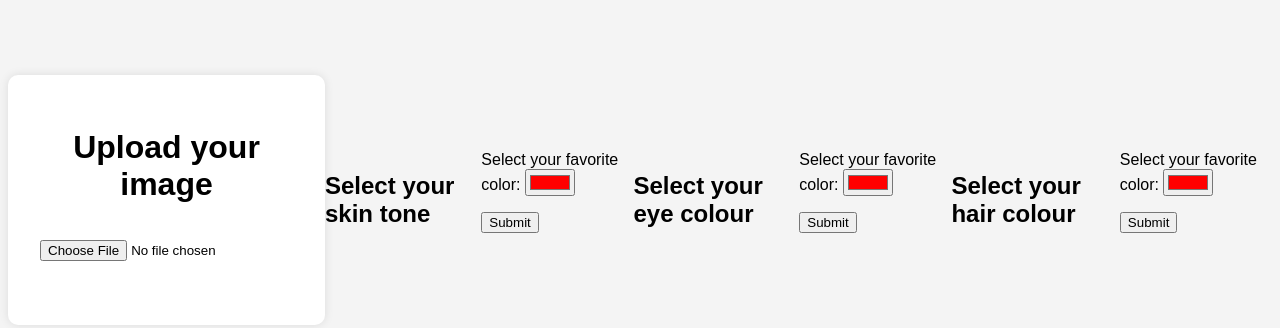
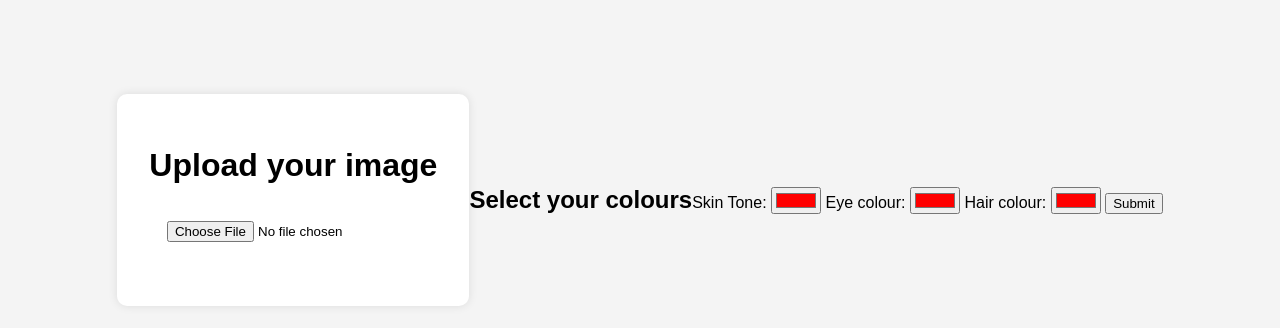
Before and after one commit to alice4123/personalcolourananalysis, a plain HTML site: page index.html in a window 1280 px wide. Shown: the part 208-536 px from the top of the page. Drawn offline with Linux system fonts and the light colour scheme.

Commit message:
Add files via upload

```diff
--- a/index.html
+++ b/index.html
@@ -16,28 +16,19 @@
   </div>
 
 
-  <h2>Select your skin tone</h2>
+  <h2>Select your colours</h2>
 
-  <form action="/action_page.php">
-    <label for="favcolor">Select your favorite color:</label>
-    <input type="color" id="favcolor" name="favcolor" value="#ff0000">
-    <p><input type="submit" value="Submit"></p>
-  </form>
+  <form id = "colourForm">
+    <label for="skinTone">Skin Tone:</label>
+    <input type="color" id="skinTone" name="skinTone" value="#ff0000">
 
-  <h2>Select your eye colour</h2>
+    <label for="eyeColour">Eye colour:</label>
+    <input type="color" id="eyeColour" name="eyeColour" value="#ff0000">
 
-  <form action="/action_page.php">
-    <label for="favcolor">Select your favorite color:</label>
-    <input type="color" id="favcolor" name="favcolor" value="#ff0000">
-    <p><input type="submit" value="Submit"></p>
-  </form>
+    <label for="hairColour">Hair colour:</label>
+    <input type="color" id="hairColour" name="hairColour" value="#ff0000">
 
-  <h2>Select your hair colour</h2>
-
-  <form action="/action_page.php">
-    <label for="favcolor">Select your favorite color:</label>
-    <input type="color" id="favcolor" name="favcolor" value="#ff0000">
-    <p><input type="submit" value="Submit"></p>
+    <button type="submit">Submit</button>
   </form>
 
   <script>
@@ -54,6 +45,25 @@
         reader.readAsDataURL(file);
       }
     });
+
+    // Handle form submit and redirect
+    document.getElementById('colourForm').addEventListener('submit', function(event){
+
+      event.preventDefault(); // Stop form from refreshing page
+
+      const skin = document.getElementById('skinTone').value;
+      const eyes = document.getElementById('eyeColour').value;
+      const hair = document.getElementById('hairColour').value;
+
+      // Example logic (you can customize this)
+      if (skin === "#fcd5b4" && eyes === "#6fa8dc" && hair === "#4b3832") {
+        window.location.href = "warm.html";
+      } else if (skin === "#ffe0bd" && eyes === "#000000") {
+        window.location.href = "cool.html";
+      } else {
+        window.location.href = "neutral.html";
+      }
+    });
   </script>
 </body>
 </html>
```
